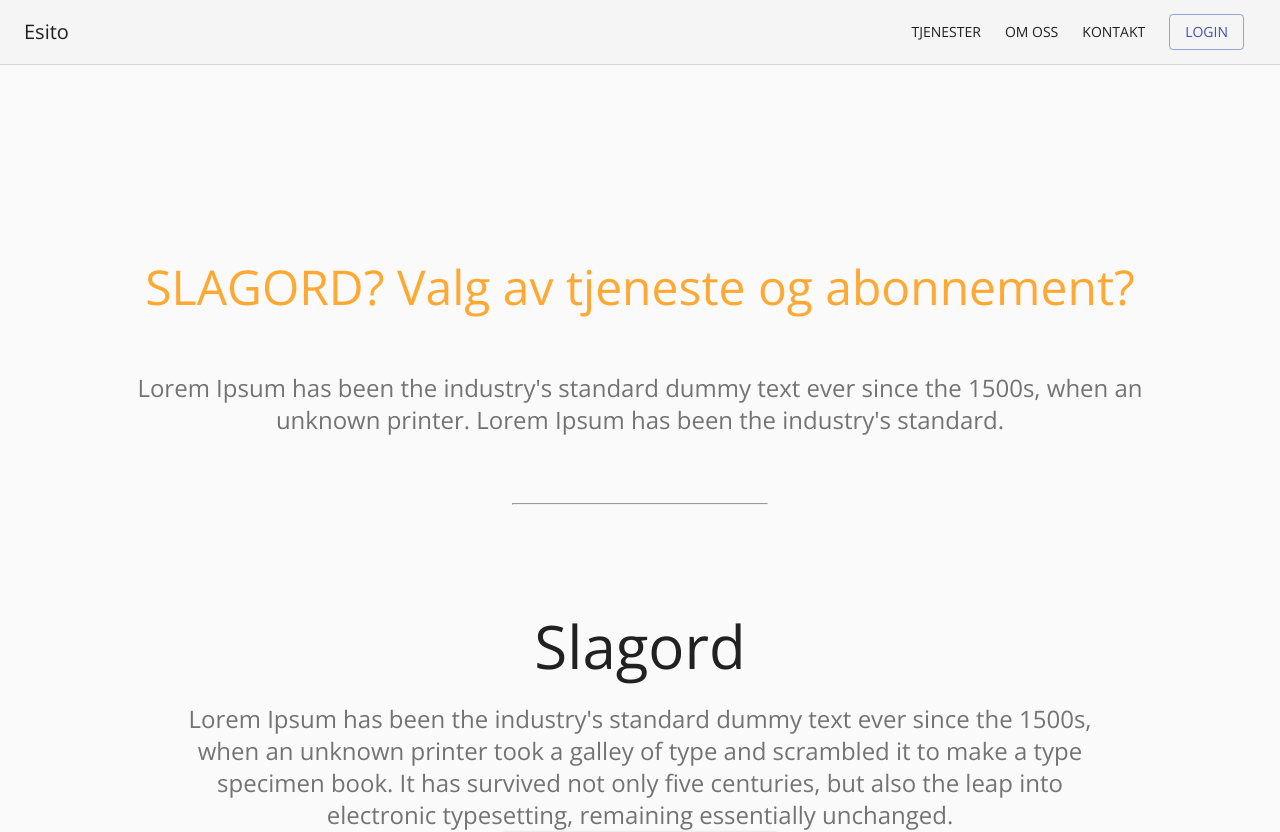
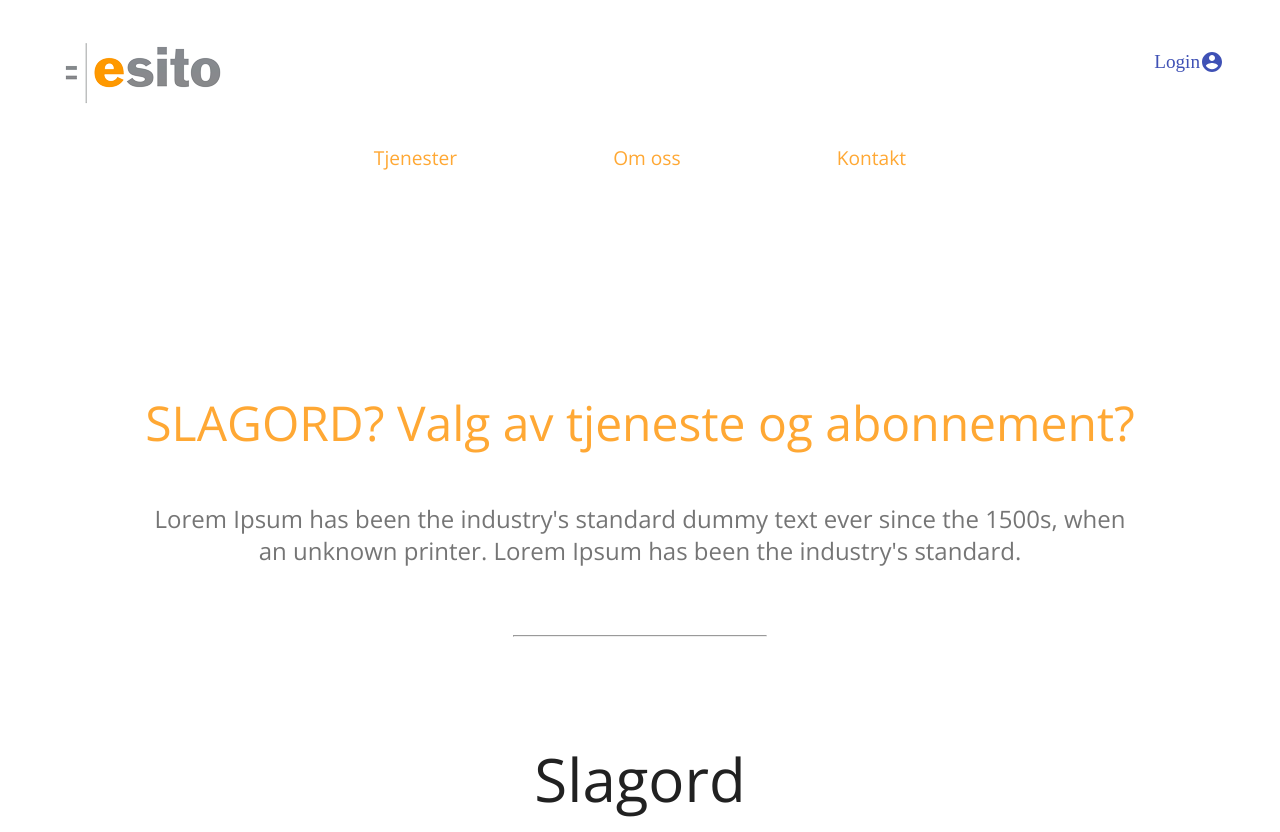
Before and after one commit to MomciloDelic/G9-Anonymizer, a React (Create React App) app: page / in a window 1280 px wide. Shown: the top 832 px of the page. Built offline with nearby package versions, Linux system fonts and the light colour scheme.

Commit message:
Fixed navbar component

```diff
--- a/package.json
+++ b/package.json
@@ -12,11 +12,13 @@
     "@types/node": "^12.0.0",
     "@types/react": "^16.9.0",
     "@types/react-dom": "^16.9.0",
+    "@types/react-scroll": "^1.5.4",
     "material-ui-icons": "^1.0.0-beta.36",
     "react": "^16.12.0",
     "react-dom": "^16.12.0",
     "react-redux": "^7.1.3",
     "react-scripts": "3.3.1",
+    "react-scroll": "^1.7.16",
     "redux": "^4.0.5",
     "typescript": "~3.7.2"
   },
--- a/src/components/Bar.tsx
+++ /dev/null
@@ -1,74 +0,0 @@
-import React from "react";
-import AppBar from "@material-ui/core/AppBar";
-import Button from "@material-ui/core/Button";
-import CssBaseline from "@material-ui/core/CssBaseline";
-import Toolbar from "@material-ui/core/Toolbar";
-import Typography from "@material-ui/core/Typography";
-import Link from "@material-ui/core/Link";
-
-import NavbarStyle from "./styles/NavbarStyle";
-
-const useStyles = NavbarStyle;
-
-const Bar: React.FC = () => {
-  const classes = useStyles();
-
-  return (
-    <React.Fragment>
-      <CssBaseline />
-      <AppBar
-        position='static'
-        color='default'
-        elevation={0}
-        className={classes.appBar}
-      >
-        <Toolbar className={classes.toolbar}>
-          <Typography
-            variant='h6'
-            color='inherit'
-            noWrap
-            className={classes.toolbarTitle}
-          >
-            Esito
-          </Typography>
-          <nav>
-            <Link
-              variant='button'
-              color='textPrimary'
-              href='#'
-              className={classes.link}
-            >
-              Tjenester
-            </Link>
-            <Link
-              variant='button'
-              color='textPrimary'
-              href='#'
-              className={classes.link}
-            >
-              Om Oss
-            </Link>
-            <Link
-              variant='button'
-              color='textPrimary'
-              href='#'
-              className={classes.link}
-            >
-              Kontakt
-            </Link>
-          </nav>
-          <Button
-            href='#'
-            color='primary'
-            variant='outlined'
-            className={classes.link}
-          >
-            Login
-          </Button>
-        </Toolbar>
-      </AppBar>
-    </React.Fragment>
-  );
-};
-
-export default Bar;
--- a/src/components/Layout.tsx
+++ b/src/components/Layout.tsx
@@ -1,5 +1,5 @@
 import React from "react";
-import Bar from "./Bar";
+import Navbar from "./Navbar";
 import CardContainer from "./CardContainer";
 import DemoContainer from "./DemoContainer";
 import HeaderContainer from "./HeaderContainer";
@@ -8,7 +8,7 @@ import Footer from "./Footer";
 const Layout: React.FC = () => {
   return (
     <React.Fragment>
-      <Bar />
+      <Navbar />
       <HeaderContainer />
       <CardContainer />
       <DemoContainer />
--- /dev/null
+++ b/src/components/NavLink.tsx
@@ -0,0 +1,24 @@
+import React from "react";
+import { Link } from "react-scroll";
+import Button from "@material-ui/core/Button";
+
+const NavLink = ({ toSection, text, handleDrawerClose }: any) => {
+  return (
+    <Button>
+      <Link
+        activeClass='active'
+        style={{ display: "block", width: "100%" }}
+        to={toSection}
+        spy={true}
+        smooth={true}
+        offset={-70}
+        duration={500}
+        onClick={handleDrawerClose}
+      >
+        {text}
+      </Link>
+    </Button>
+  );
+};
+
+export default NavLink;
--- /dev/null
+++ b/src/components/Navbar.tsx
@@ -0,0 +1,144 @@
+import React, { useState } from "react";
+import clsx from "clsx";
+import { Link as ScrollLink } from "react-scroll";
+import Drawer from "@material-ui/core/Drawer";
+import AppBar from "@material-ui/core/AppBar";
+import Toolbar from "@material-ui/core/Toolbar";
+import List from "@material-ui/core/List";
+import Link from "@material-ui/core/Link";
+import IconButton from "@material-ui/core/IconButton";
+import MenuIcon from "@material-ui/icons/Menu";
+import ListItem from "@material-ui/core/ListItem";
+import Close from "@material-ui/icons/Close";
+import useScrollTrigger from "@material-ui/core/useScrollTrigger";
+import Fab from "@material-ui/core/Fab";
+import KeyboardArrowUpIcon from "@material-ui/icons/KeyboardArrowUp";
+import Zoom from "@material-ui/core/Zoom";
+import AccountCircle from "@material-ui/icons/AccountCircle";
+import NavLink from "./NavLink";
+import NavbarStyle from "./styles/NavbarStyle";
+import Logo from "../assets/images/esito.png";
+
+const useStyles = NavbarStyle;
+function ScrollTop(props: any) {
+  const { children } = props;
+  const classes = useStyles();
+
+  const trigger = useScrollTrigger({
+    disableHysteresis: true,
+    threshold: 100
+  });
+
+  return (
+    <Zoom in={trigger}>
+      <div role='presentation' className={classes.scroll}>
+        {children}
+      </div>
+    </Zoom>
+  );
+}
+
+const Navbar = (props: any) => {
+  const classes = useStyles();
+  const [open, setOpen] = useState(false);
+
+  const handleDrawerOpen = () => {
+    setOpen(true);
+  };
+
+  const handleDrawerClose = () => {
+    setOpen(false);
+  };
+
+  return (
+    <div className={classes.root}>
+      <AppBar
+        position='static'
+        className={clsx(classes.appBar, {
+          [classes.appBarShift]: open
+        })}
+      >
+        <Toolbar>
+          <div className={classes.title}>
+            <img src={Logo} alt='Esito Logo' />
+          </div>
+
+          <Toolbar>
+            <div className={classes.desktopToolbar}>
+              <Link href='#' className={classes.loginButton}>
+                Login
+                <AccountCircle />
+              </Link>
+            </div>
+          </Toolbar>
+
+          <div className={classes.iconButton}>
+            <IconButton
+              aria-label='open drawer'
+              edge='end'
+              onClick={handleDrawerOpen}
+              className={clsx(open && classes.hide)}
+            >
+              <MenuIcon className={classes.menuIcon} />
+            </IconButton>
+          </div>
+        </Toolbar>
+      </AppBar>
+
+      <Toolbar style={{ justifyContent: "center", alignContent: "center" }}>
+        <div className={classes.desktopToolbar}>
+          <NavLink toSection='About' text={"Tjenester"} />
+          <NavLink toSection='Projects' text={"Om oss "} />
+          <NavLink toSection='Projects' text={"Kontakt "} />
+        </div>
+      </Toolbar>
+      <Drawer
+        className={classes.drawer}
+        variant='persistent'
+        anchor='right'
+        open={open}
+        classes={{
+          paper: classes.drawerPaper
+        }}
+      >
+        <div className={classes.drawerHeader}>
+          <IconButton onClick={handleDrawerClose}>
+            <Close className={classes.close} />
+          </IconButton>
+        </div>
+        <List>
+          {["About", "Projects"].map(text => (
+            <ListItem button key={text} className={classes.drawerButtons}>
+              <NavLink
+                toSection={text}
+                text={text}
+                handleDrawerClose={handleDrawerClose}
+              />
+            </ListItem>
+          ))}
+        </List>
+      </Drawer>
+
+      <ScrollTop {...props}>
+        <ScrollLink
+          activeClass='active'
+          to='Home'
+          spy={true}
+          smooth={true}
+          offset={-70}
+          duration={500}
+        >
+          <Fab
+            size='small'
+            aria-label='scroll back to top'
+            className={classes.scrollIcon}
+          >
+            <KeyboardArrowUpIcon />
+          </Fab>
+        </ScrollLink>
+      </ScrollTop>
+    </div>
+  );
+};
+
+export default Navbar;
--- a/src/components/styles/NavbarStyle.tsx
+++ b/src/components/styles/NavbarStyle.tsx
@@ -1,49 +1,116 @@
-import { makeStyles } from "@material-ui/core/styles/";
+import { makeStyles } from "@material-ui/core/styles";
+
+const drawerWidth = 240;
 
 const NavbarStyle = makeStyles(theme => ({
-  "@global": {
-    ul: {
-      margin: 0,
-      padding: 0,
-      listStyle: "none"
+  root: {
+    flexGrow: 1
+  },
+  scroll: {
+    position: "fixed",
+    bottom: theme.spacing(2),
+    right: theme.spacing(2),
+    zIndex: 9999
+  },
+  appBar: {
+    transition: theme.transitions.create(["margin", "width"], {
+      easing: theme.transitions.easing.sharp,
+      duration: theme.transitions.duration.leavingScreen
+    }),
+    background: "transparent",
+    boxShadow: "none"
+  },
+  appBarShift: {
+    width: `calc(100% - ${drawerWidth}px)`,
+    transition: theme.transitions.create(["margin", "width"], {
+      easing: theme.transitions.easing.easeOut,
+      duration: theme.transitions.duration.enteringScreen
+    }),
+    marginRight: drawerWidth
+  },
+  title: {
+    flexGrow: 1,
+    marginLeft: 25,
+    marginTop: 25,
+    letterSpacing: 3,
+    textTransform: "uppercase"
+  },
+  hide: {
+    display: "none"
+  },
+  drawer: {
+    width: drawerWidth,
+    flexShrink: 0
+  },
+  drawerPaper: {
+    width: drawerWidth,
+    color: "#ffa834",
+    background: "#222222"
+  },
+  drawerHeader: {
+    display: "flex",
+    alignItems: "center",
+    padding: theme.spacing(0, 1),
+    ...theme.mixins.toolbar,
+    justifyContent: "flex-start"
+  },
+  menuIcon: {
+    color: "#ffa834",
+    margin: "25px 0px 0 0"
+  },
+  desktopToolbar: {
+    "& button": {
+      color: "#ffa834",
+      margin: "20px 70px",
+      fontSize: "1.2rem",
+      textTransform: "none",
+      borderRadius: "0",
+      "&:hover": {
+        backgroundColor: "#fff"
+      },
+      "& a": {
+        "&:hover": {
+          boxShadow: "inset 0 -2px 0 0 #000"
+        }
+      },
+      [theme.breakpoints.down("sm")]: {
+        display: "none"
+      }
     }
   },
-  appBar: {
-    borderBottom: `1px solid ${theme.palette.divider}`
+  iconButton: {
+    [theme.breakpoints.down("md")]: {
+      display: "inline-flex"
+    },
+    [theme.breakpoints.up("md")]: {
+      display: "none"
+    }
   },
-  toolbar: {
-    flexWrap: "wrap"
+  drawerButtons: {
+    "& button": {
+      display: "block",
+      width: "100%"
+    },
+    "& a": {
+      color: "#fff",
+      textTransform: "none",
+      fontSize: "1.5rem",
+      borderRadius: 0,
+      display: "block",
+      width: "100%"
+    }
   },
-  toolbarTitle: {
-    flexGrow: 1
+  close: {
+    color: "#fff"
   },
-  link: {
-    margin: theme.spacing(1, 1.5)
+  scrollIcon: {
+    backgroundColor: "#ffa834",
+    color: "#000"
   },
-  heroContent: {
-    padding: theme.spacing(8, 0, 6)
-  },
-  cardHeader: {
-    backgroundColor:
-      theme.palette.type === "dark"
-        ? theme.palette.grey[700]
-        : theme.palette.grey[200]
-  },
-  cardPricing: {
+  loginButton: {
+    fontSize: "1.2rem",
     display: "flex",
-    justifyContent: "center",
-    alignItems: "baseline",
-    marginBottom: theme.spacing(2)
-  },
-  footer: {
-    borderTop: `1px solid ${theme.palette.divider}`,
-    marginTop: theme.spacing(8),
-    paddingTop: theme.spacing(3),
-    paddingBottom: theme.spacing(3),
-    [theme.breakpoints.up("sm")]: {
-      paddingTop: theme.spacing(6),
-      paddingBottom: theme.spacing(6)
-    }
+    alignItems: "center"
   }
 }));
 
```
Also changed, not shown: src/assets/images/esito.png (added), 1 other file (tests, documents, lock files or other folders).
